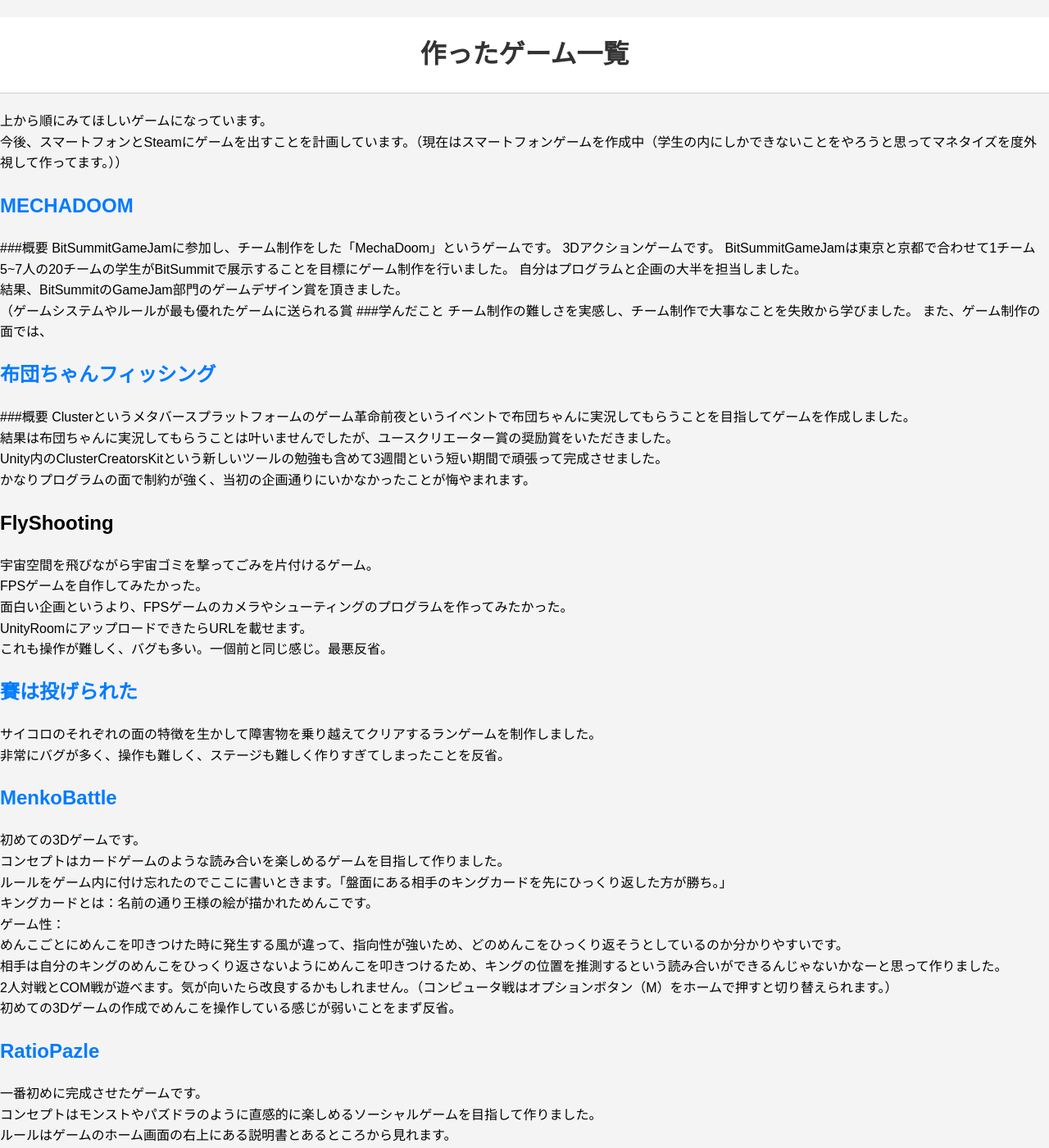
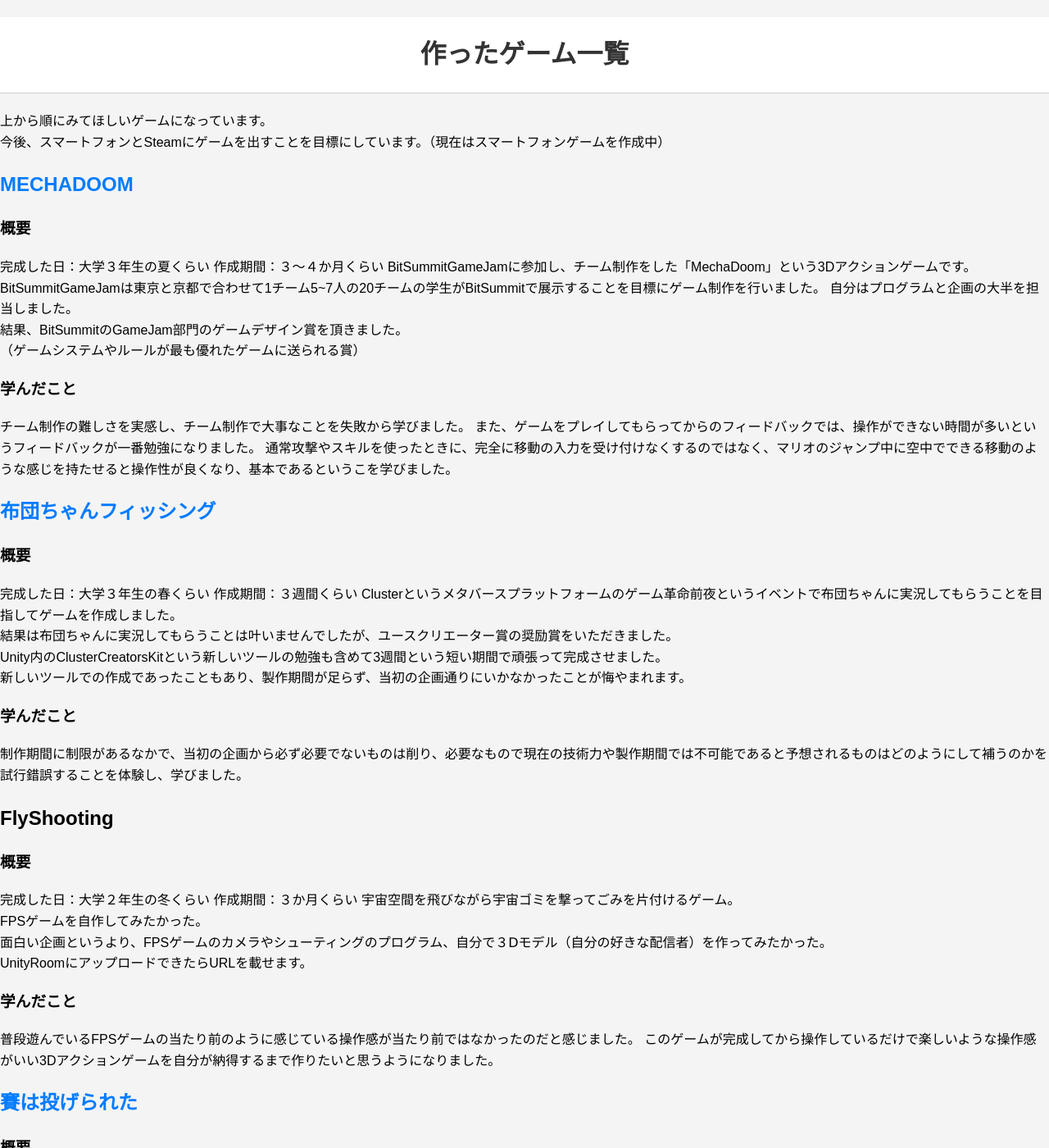
Before and after one commit to Sakai8121/Sakai8121.github.io, a Jekyll site: the page built from index.md, in a window 1280 px wide and 1400 px high. Shown: the whole window at 82% size. Built offline with Jekyll 4.4.1, drawn with Linux system fonts in a browser that asks for light colours; some of the changed text lies outside the part shown.

Commit message:
Update index.md

```diff
--- a/index.md
+++ b/index.md
@@ -5,44 +5,64 @@
 
 # 作ったゲーム一覧
 上から順にみてほしいゲームになっています。
-今後、スマートフォンとSteamにゲームを出すことを計画しています。（現在はスマートフォンゲームを作成中（学生の内にしかできないことをやろうと思ってマネタイズを度外視して作ってます。））
+今後、スマートフォンとSteamにゲームを出すことを目標にしています。（現在はスマートフォンゲームを作成中）
 
 ## [MECHADOOM](https://bitsummit-gamejam.itch.io/mechadoom)
 
-###概要
-BitSummitGameJamに参加し、チーム制作をした「MechaDoom」というゲームです。
-3Dアクションゲームです。
+### 概要
+完成した日：大学３年生の夏くらい
+作成期間：３～４か月くらい
+BitSummitGameJamに参加し、チーム制作をした「MechaDoom」という3Dアクションゲームです。
 BitSummitGameJamは東京と京都で合わせて1チーム5~7人の20チームの学生がBitSummitで展示することを目標にゲーム制作を行いました。
 自分はプログラムと企画の大半を担当しました。
 結果、BitSummitのGameJam部門のゲームデザイン賞を頂きました。
-（ゲームシステムやルールが最も優れたゲームに送られる賞
-###学んだこと
+（ゲームシステムやルールが最も優れたゲームに送られる賞）
+### 学んだこと
 チーム制作の難しさを実感し、チーム制作で大事なことを失敗から学びました。
-また、ゲーム制作の面では、
+また、ゲームをプレイしてもらってからのフィードバックでは、操作ができない時間が多いというフィードバックが一番勉強になりました。
+通常攻撃やスキルを使ったときに、完全に移動の入力を受け付けなくするのではなく、マリオのジャンプ中に空中でできる移動のような感じを持たせると操作性が良くなり、基本であるというこを学びました。
 
 ## [布団ちゃんフィッシング](https://cluster.mu/w/db62ddec-6088-4017-ab77-e31180bc9460)
 
-###概要
+### 概要
+完成した日：大学３年生の春くらい
+作成期間：３週間くらい
 Clusterというメタバースプラットフォームのゲーム革命前夜というイベントで布団ちゃんに実況してもらうことを目指してゲームを作成しました。
 結果は布団ちゃんに実況してもらうことは叶いませんでしたが、ユースクリエーター賞の奨励賞をいただきました。
 Unity内のClusterCreatorsKitという新しいツールの勉強も含めて3週間という短い期間で頑張って完成させました。
-かなりプログラムの面で制約が強く、当初の企画通りにいかなかったことが悔やまれます。
+新しいツールでの作成であったこともあり、製作期間が足らず、当初の企画通りにいかなかったことが悔やまれます。
+### 学んだこと
+制作期間に制限があるなかで、当初の企画から必ず必要でないものは削り、必要なもので現在の技術力や製作期間では不可能であると予想されるものはどのようにして補うのかを試行錯誤することを体験し、学びました。
 
 ## FlyShooting
 
+### 概要
+完成した日：大学２年生の冬くらい
+作成期間：３か月くらい
 宇宙空間を飛びながら宇宙ゴミを撃ってごみを片付けるゲーム。
 FPSゲームを自作してみたかった。
-面白い企画というより、FPSゲームのカメラやシューティングのプログラムを作ってみたかった。
+面白い企画というより、FPSゲームのカメラやシューティングのプログラム、自分で３Ⅾモデル（自分の好きな配信者）を作ってみたかった。
 UnityRoomにアップロードできたらURLを載せます。
-これも操作が難しく、バグも多い。一個前と同じ感じ。最悪反省。
+### 学んだこと
+普段遊んでいるFPSゲームの当たり前のように感じている操作感が当たり前ではなかったのだと感じました。
+このゲームが完成してから操作しているだけで楽しいような操作感がいい3Dアクションゲームを自分が納得するまで作りたいと思うようになりました。
 
 ## [賽は投げられた](https://unityroom.com/games/dicerun)
 
+### 概要
+完成した日：大学２年生の夏くらい
+作成期間：３か月くらい
 サイコロのそれぞれの面の特徴を生かして障害物を乗り越えてクリアするランゲームを制作しました。
 非常にバグが多く、操作も難しく、ステージも難しく作りすぎてしまったことを反省。
+### 学んだこと
+プログラム面で物理演算やRaycastを使いすぎず、ロジックで管理できるものはロジックで管理すべきということを学びました。
+今回もサイコロでステージがグリッド上になっているから座標管理すればバグも大きく減らすことが出来たと思います。
 
 ## [MenkoBattle](https://unityroom.com/games/menkobattle)
 
+### 概要
+完成した日：大学一年生の冬くらい
+作成期間：３か月くらい
 初めての3Dゲームです。
 コンセプトはカードゲームのような読み合いを楽しめるゲームを目指して作りました。
 ルールをゲーム内に付け忘れたのでここに書いときます。「盤面にある相手のキングカードを先にひっくり返した方が勝ち。」
@@ -51,13 +71,19 @@
 めんこごとにめんこを叩きつけた時に発生する風が違って、指向性が強いため、どのめんこをひっくり返そうとしているのか分かりやすいです。
 相手は自分のキングのめんこをひっくり返さないようにめんこを叩きつけるため、キングの位置を推測するという読み合いができるんじゃないかなーと思って作りました。
 2人対戦とCOM戦が遊べます。気が向いたら改良するかもしれません。（コンピュータ戦はオプションボタン（M）をホームで押すと切り替えられます。）
-初めての3Dゲームの作成でめんこを操作している感じが弱いことをまず反省。
+### 学んだこと
+ゲームを遊んでいる人がめんこを叩きつけているという感覚がしないというフィードバックがありました。
+実際の体験をゲームの中に再現することの難しさを学びました。
 
 ## [RatioPazle](./RatioPazleWebgl/)
 
-一番初めに完成させたゲームです。
+### 概要
+完成した日：大学一年生の夏くらい
+作成期間：３か月くらい
+一番初めに完成させたることができたゲームです。
 コンセプトはモンストやパズドラのように直感的に楽しめるソーシャルゲームを目指して作りました。
-ルールはゲームのホーム画面の右上にある説明書とあるところから見れます。
 簡単に説明すると画面上に出てくる比にできるだけ近づくように色のついた球を動かして集めるゲームです。
 比が近ければ近いほど敵に与えるダメージが上がります。
-パズルゲームの最も大事な要素であるコンボの要素が抜けていることがまず反省。
+集めた球が少ないと大きなダメージにならないので大量の球を集める必要があるため、球を正確に数えて比を数えるのではなく、なんとなくこの目標の比であればこの色を取りすぎかなとかこの色が足りないなとかいったように直感的に操作することを想定しています。
+### 学んだこと
+パズルゲームの一番の肝といってもいいようなコンボ要素が他のメンバーの駒に触れることで友情コンボみたいなものが発生するというシステムであったが、それは、自分で100%操作し、選択することができるからおもしろいコンボではないなということに完成してから気づきました。
```
